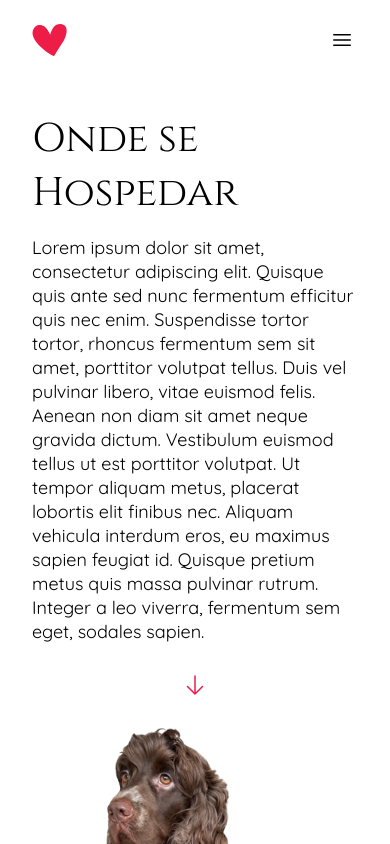
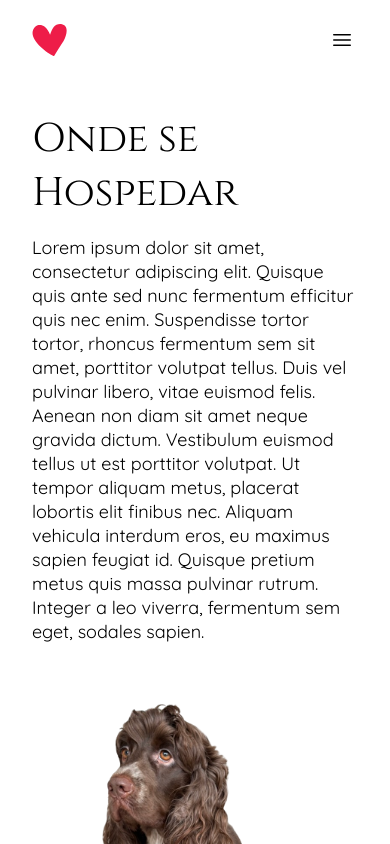
Before and after one commit to eduardobittencourt/project-w-client, a Next.js app: page /accommodations in a window 390 px wide. Shown: the top 844 px of the page. Built offline with nearby package versions, Linux system fonts and the light colour scheme.

Commit message:
feat: hide arrow on mobile

```diff
--- a/src/app/accommodations/page.tsx
+++ b/src/app/accommodations/page.tsx
@@ -22,7 +22,7 @@ export default function AccommodationsPage() {
           fill="none"
           viewBox="0 0 24 24"
           strokeWidth={1.5}
-          className="mx-auto h-6 w-6 animate-bounce stroke-red"
+          className="mx-auto hidden h-6 w-6 animate-bounce stroke-red tablet:block"
         >
           <path
             strokeLinecap="round"
--- a/src/app/gifts/page.tsx
+++ b/src/app/gifts/page.tsx
@@ -27,7 +27,7 @@ export default async function GiftsPage() {
             fill="none"
             viewBox="0 0 24 24"
             strokeWidth={1.5}
-            className="mx-auto h-6 w-6 animate-bounce stroke-red"
+            className="mx-auto hidden h-6 w-6 animate-bounce stroke-red tablet:block"
           >
             <path
               strokeLinecap="round"
```
